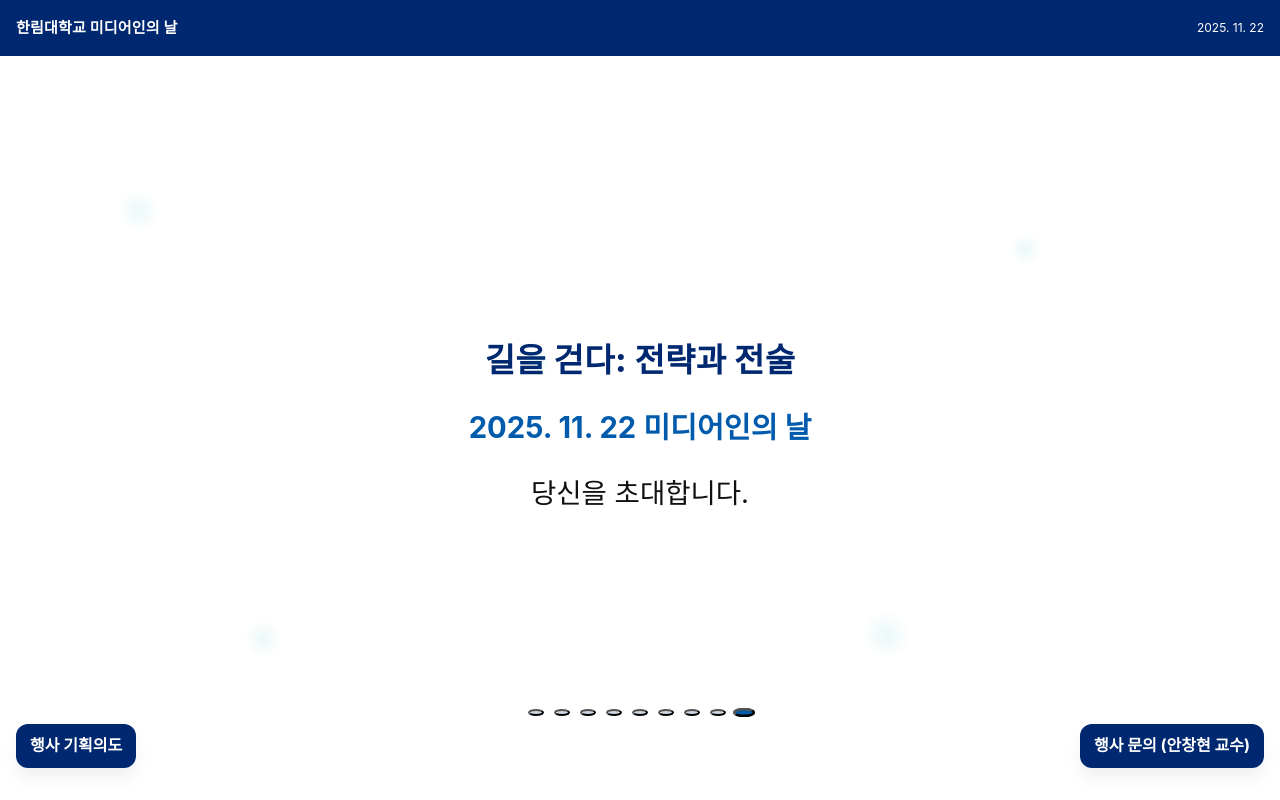
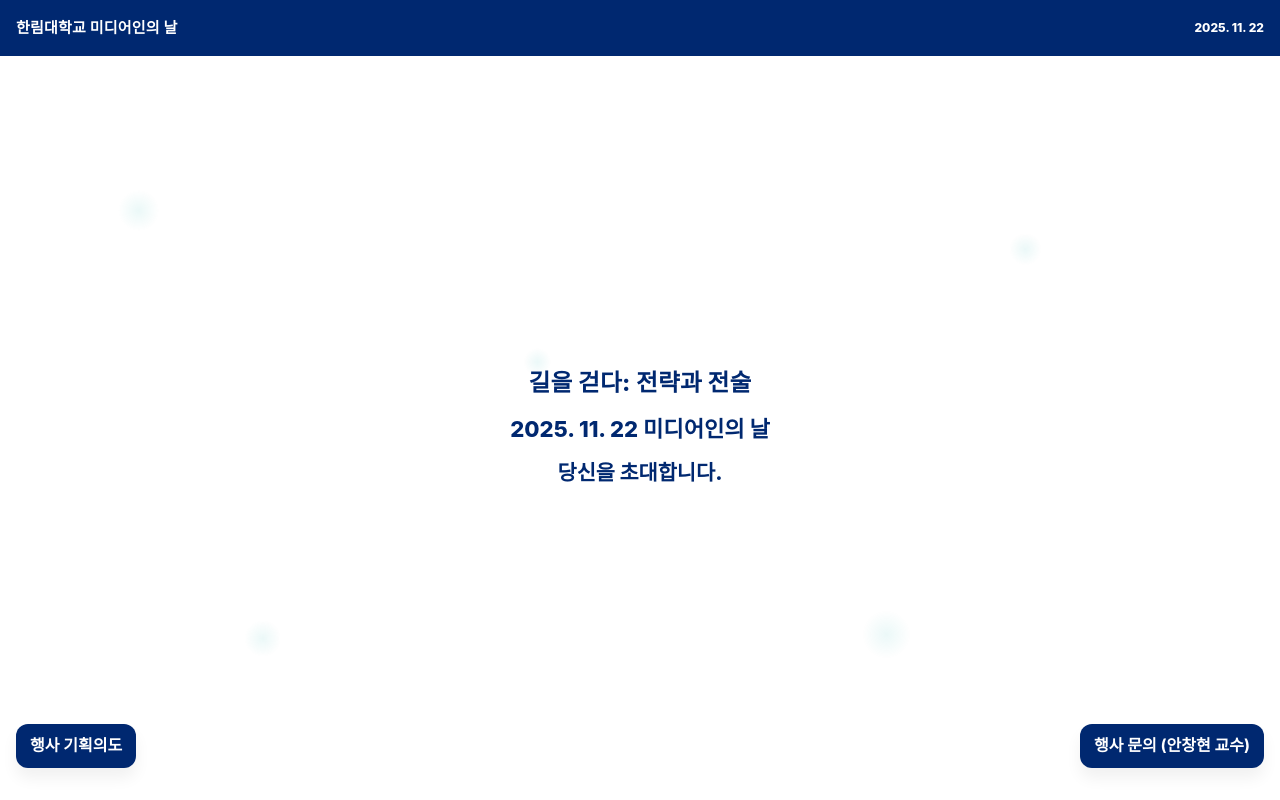
Before and after one commit to laguna821/Hallym_Media_Day, a plain HTML site: page HMedia_day_112225.html in a window 1280 px wide. Drawn offline with Linux system fonts and the light colour scheme; a web font is replaced by a local one.

Commit message:
Update HMedia_day_112225.html

```diff
--- a/HMedia_day_112225.html
+++ b/HMedia_day_112225.html
@@ -19,14 +19,41 @@
     }
     * { box-sizing: border-box; }
     html, body { height: 100%; }
-    body {
+/* 1) 기본 폰트 컬러/굵기를 h1 기준으로 통일 */
+body{
   margin: 0;
   font-family: "Pretendard Variable", Pretendard, -apple-system, BlinkMacSystemFont, Segoe UI, Roboto, "Apple SD Gothic Neo", "Noto Sans KR", "Malgun Gothic", sans-serif;
   background: var(--bg);
-      color: var(--ink);
+  color: var(--primary);      /* ← h1 컬러로 통일 */
+  font-weight: 800;           /* ← h1 굵기로 통일 */
   line-height: 1.45;
   -webkit-text-size-adjust: 100%;
 }
+
+/* 2) 타입 스케일(정해주신 세 크기) */
+:root{
+  --h1: 1.48rem;  /* 23.61px */
+  --h2: 1.38rem;  /* 22.13px */
+  --h3: 1.30rem;  /* 20.74px */
+}
+
+/* 3) 기존 클래스들을 h1/h2/h3로 매핑 (색/굵기도 상속) */
+.title-hero, .title-1, .landing-title{
+  color: inherit !important; font-weight: inherit !important;
+  font-size: var(--h1) !important; line-height: 1.2;
+}
+.title-2, .landing-sub{
+  color: inherit !important; font-weight: inherit !important;
+  font-size: var(--h2) !important; line-height: 1.2;
+}
+.lead, .landing-tagline, .kicker, .label, p, li{
+  color: inherit !important; font-weight: inherit !important;
+  font-size: var(--h3) !important; line-height: 1.2;
+}
+
+/* (참고) 앱바 텍스트는 흰색 유지 */
+.appbar .brand, .appbar .hint{ color:#fff; }
+
     a { color: var(--info); text-decoration: none; }
     a:focus-visible, button:focus-visible { outline: 2px solid var(--accent); outline-offset: 2px; }
 
@@ -76,10 +103,22 @@
     .cta:active { transform: translateY(1px); }
 
     /* Dots (고정 액션바와 겹치지 않게 위로) */
-    .dots {
+/* 기본은 숨김 */
+.dots{ display: none; }
+
+/* 슬라이드 모드일 때만 표시 */
+.mode-slides .dots{
+  display: flex;
+}
+
+/* 위치(기존과 동일) */
+.dots{
   position: fixed; inset: auto 0 84px 0;
-      display: flex; align-items: center; justify-content: center; gap: 10px; z-index: 45;
+  align-items: center; justify-content: center; gap: 10px; z-index: 45;
 }
+
+
+
     .dot { width: 7px; height: 7px; border-radius: 50%; background: #cfd8e3; transition: transform .25s ease, background-color .25s ease; }
     .dot[aria-current="true"] { background: var(--info); transform: scale(1.4); }
 
@@ -120,6 +159,19 @@
     }
 
     [hidden]{ display:none !important; }
+
+/* 전체 기본: 가운데 정렬 */
+body,
+.landing, .landing-inner,
+.slide, .slide-inner {
+  text-align: center;
+}
+
+/* 기존에 좌/우 정렬을 강제하던 클래스 무효화 */
+.label.left,
+.label.right {
+  text-align: center !important;
+}
   </style>
 </head>
 <body>
@@ -141,7 +193,7 @@
       <div class="landing-inner">
         <h1 class="landing-title">길을 걷다: 전략과 전술</h1>
         <h2 class="landing-sub">2025. 11. 22 미디어인의 날</h2>
-        <p class="landing-tagline">당신을 초대합니다.</p>
+        <h3 class="landing-tagline">당신을 초대합니다.</h3>
       </div>
       <!-- 기존 .landing-actions는 숨김 처리됨 (중복 방지) -->
       <div class="landing-actions">
@@ -176,7 +228,7 @@
       <!-- SLIDE 4: Definition - Tactics -->
       <article class="slide" id="s4" aria-label="Definition - Tactics">
         <div class="slide-inner">
-          <h2 class="title-1" style="margin: 0;">그것이 ‘전술’입니다.</h2>
+          <h1 class="title-1" style="margin: 0 0 10px 0;">그것이 '전술'입니다.</h1>
         </div>
       </article>
 
@@ -197,22 +249,21 @@
       <!-- SLIDE 7: Definition - Strategy -->
       <article class="slide" id="s7" aria-label="Definition - Strategy">
         <div class="slide-inner">
-          <h2 class="title-1" style="margin: 0;">그것이 전략입니다.</h2>
+          <h1 class="title-1" style="margin: 0 0 10px 0;">그것이 '전략'입니다.</h1>
         </div>
       </article>
 
       <!-- SLIDE 8: Reflection Question -->
       <article class="slide" id="s8" aria-label="Reflection Question">
         <div class="slide-inner">
-          <h2 class="title-2" style="margin: 0;">당신이라는 브랜드의<br/>전략과 전술은 무엇입니까?</h2>
+          <h1 class="title-1" style="margin: 0 0 10px 0;">당신이라는 브랜드의<br/>전략과 전술은 무엇입니까?</h1>
          </div>
       </article>
 
       <!-- SLIDE 9: Theme Reveal & Date -->
       <article class="slide" id="s9" aria-label="Theme Reveal & Date">
         <div class="slide-inner" style="text-align:center;">
-          <h2 class="title-hero" style="margin: 0 0 8px 0;">2025 미디어인의날</h2>
-          <h2 class="title-hero" style="margin: 0 0 8px 0;">길을 걷다: 전략과 전술</h2>
+          <h1 class="title-1" style="margin: 0 0 10px 0;">길을 걷다: 전략과 전술</h1>
           <h2 class="title-2" style="color: var(--info); margin: 0;">2025. 11. 22</h2>
           <p class="lead" style="margin: 10;">당신의 이야기를 공유하세요.</p>
         </div>
@@ -288,7 +339,11 @@
   <script>
   function setPrimary(mode){
     var btn = document.getElementById('primaryBtn');
-      if(!btn) return;
+    // 모드 클래스 토글 (랜딩=도트 숨김, 슬라이드=도트 표시)
+    document.body.classList.toggle('mode-slides', mode === 'slides');
+    document.body.classList.toggle('mode-landing', mode !== 'slides');
+
+    if(btn){
       if(mode === 'slides'){
         btn.textContent = '메인 페이지';
         btn.onclick = function(e){ e.preventDefault(); toMain(); };
@@ -297,6 +352,9 @@
         btn.onclick = function(e){ e.preventDefault(); toSlides(); };
       }
     }
+  }
+
+
     function toSlides(){
       var landing = document.getElementById('landing');
       if(landing){ landing.hidden = true; landing.style.display = 'none'; }
```
Lines whose indentation alone changed are shown as unchanged.
